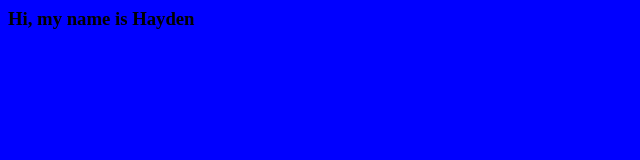
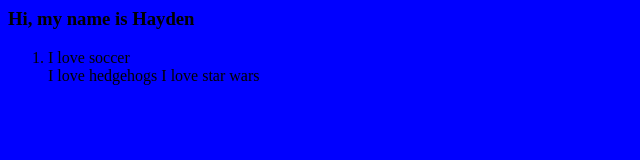
Before and after one commit to haydendansereau88/Hayden-s-Website, a plain HTML site: page index.html in a window 1280 px wide. Shown: the whole page, without its empty margins (0-640 px from the left). Drawn offline with Linux system fonts and the light colour scheme.

Commit message:
added <li> to index.html

```diff
--- a/index.html
+++ b/index.html
@@ -18,8 +18,9 @@
 
     <h3> Hi, my name is Hayden</h3>
       <ol>
-
-
+        <li> I love soccer </li>
+        <lli> I love hedgehogs</li>
+          <lli> I love star wars</li>
 
       </ol>
 
```
